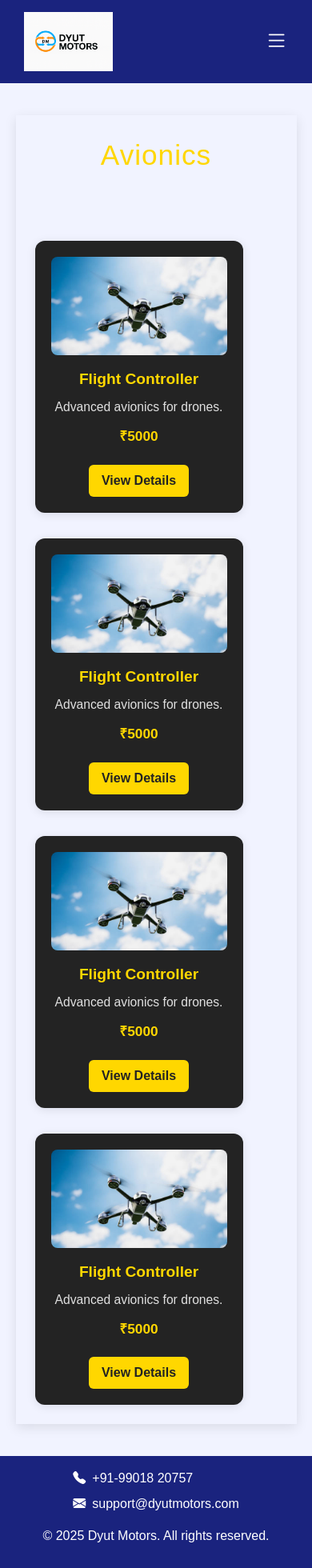
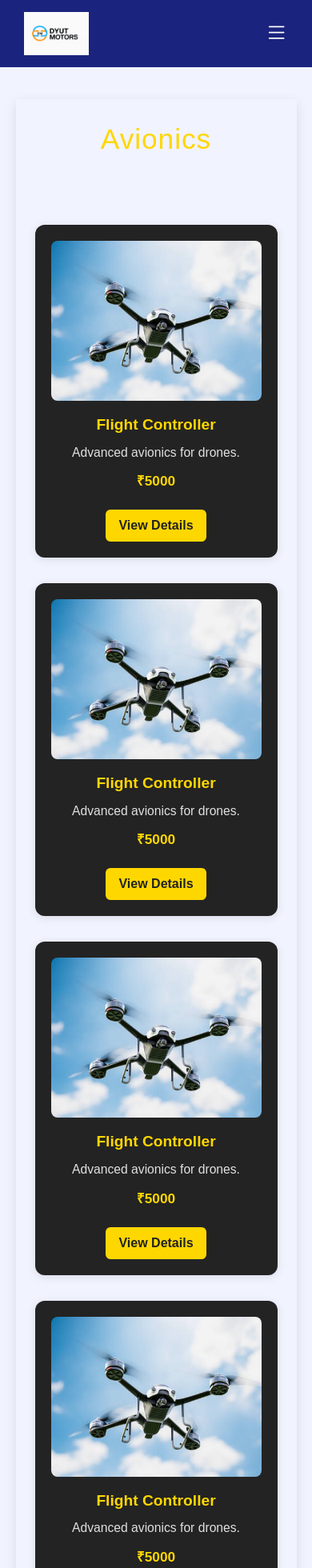
Before and after one commit to srini2107/dyut-motors, a Next.js app: page /products/avionics in a window 390 px wide. Shown: the top 1960 px of the page at 80% size. Built offline with nearby package versions, Linux system fonts and the light colour scheme.

Commit message:
new changes - v2

```diff
--- a/app/about-us/AboutUs.module.css
+++ b/app/about-us/AboutUs.module.css
@@ -103,6 +103,11 @@
     flex-direction: column;
   }
 
+  .title {
+    font-size: 1.75rem;
+
+  }
+
   .imageWrapper,
   .content {
     width: 100%;
--- a/app/component/Footer.module.css
+++ b/app/component/Footer.module.css
@@ -26,7 +26,6 @@
 .center {
   flex: 1 1 3rem;
   min-width: 2rem;
-  min-width: 4;
   text-align: center;
   font-size: 1rem;
 }
@@ -35,9 +34,9 @@
   flex: 1 1 3rem;
   min-width: 2rem;
   display: flex;
-  justify-content: flex-end;
+  justify-content: center;
   align-items: center;
-  gap: 1.2rem;
+  gap: 1rem;
 }
 
 .right a {
@@ -56,12 +55,14 @@
     flex-direction: column;
     align-items: center;
     gap: 1rem;
-    padding: 1rem 4vw;
   }
 
+  .left,
   .center,
   .right {
     text-align: center;
     justify-content: center;
+    flex: 1 1 auto;
   }
+
 }
--- a/app/component/Header.module.css
+++ b/app/component/Header.module.css
@@ -151,6 +151,15 @@
 
 
 @media (max-width: 768px) {
+  .loginLogo {
+    height: 54px;
+    /* or your preferred size */
+
+    /* ensures it doesn't overflow */
+    width: auto;
+    margin: 0;
+    display: block;
+  }
   .hamburger {
     display: block;
   }
@@ -158,9 +167,9 @@
   .nav {
     display: none;
     position: absolute;
-    top: 60px;
-    right: 0;
-    background: #222;
+    top: 5rem;
+    left: 0;
+    background: #283593;
     width: 100%;
     flex-direction: column;
     align-items: center;
--- a/app/component/LoginForm.module.css
+++ b/app/component/LoginForm.module.css
@@ -85,3 +85,24 @@
   border-radius: 0 4px 4px 0;
   font-size: 1rem;
 }
+
+@media (max-width: 900px) {
+  .loginFormContainer {
+    width: 90%;
+    max-width: 400px;
+    padding: 20px;
+    top: 50%;
+    left: 50%;
+    transform: translate(-50%, -50%);
+  }
+
+  .loginLogo {
+    width: 60px;
+    height: 60px;
+  }
+
+  .loginFormContainer h5 {
+    font-size: 0.85rem;
+  }
+
+}
--- a/app/component/ProductCard.module.css
+++ b/app/component/ProductCard.module.css
@@ -73,3 +73,21 @@
 .button:hover {
     background: #e6c200;
 }
+
+@media (max-width: 900px) {
+    .container {
+        flex-direction: column;
+        align-items: center;
+    }
+
+    .card {
+        width: 100%;
+        max-width: 400px;
+    }
+
+    .image {
+        height: 200px;
+        object-fit: cover;
+    }
+
+  }
```
